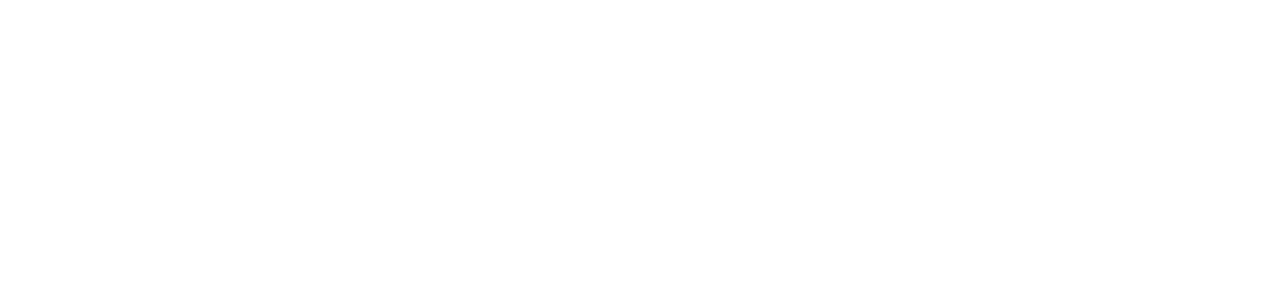
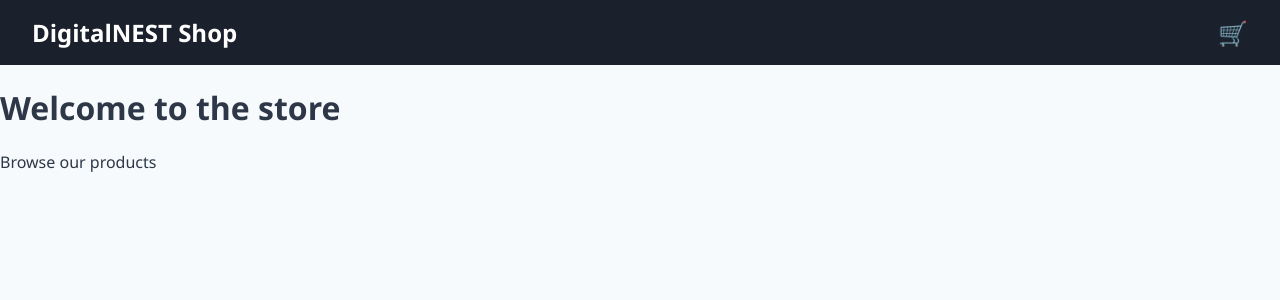
Before and after one commit to vlomeli/cart-api, a React (Vite) app: page / in a window 1280 px wide. Shown: the top 300 px of the page. Built offline with nearby package versions, Linux system fonts and the light colour scheme.

Commit message:
setup react router and navbar

```diff
--- a/package.json
+++ b/package.json
@@ -11,7 +11,8 @@
   },
   "dependencies": {
     "react": "^19.1.0",
-    "react-dom": "^19.1.0"
+    "react-dom": "^19.1.0",
+    "react-router-dom": "^7.6.0"
   },
   "devDependencies": {
     "@eslint/js": "^9.25.0",
--- a/src/App.jsx
+++ b/src/App.jsx
@@ -1,12 +1,16 @@
-import { useState } from 'react'
-import './styles/global.css'
+import { Routes, Route } from "react-router-dom";
+import Navbar from "./components/Navbar";
+import Home from "./pages/Home";
 
 function App() {
-
   return (
     <>
+      <Navbar />
+      <Routes>
+        <Route path="/" element={<Home />} />
+      </Routes>
     </>
-  )
+  );
 }
 
-export default App
+export default App;
--- a/src/components/Navbar.jsx
+++ b/src/components/Navbar.jsx
@@ -0,0 +1,18 @@
+import { Link } from "react-router-dom";
+import "../styles/Navbar.css";
+
+function Navbar() {
+  return (
+    <nav className="navbar">
+      <div className="navbar-container">
+        <Link to="/" className="logo">
+          DigitalNEST Shop
+        </Link>
+        <div className="cart-icon">🛒</div>
+      </div>
+    </nav>
+  );
+}
+
+
+export default Navbar;
--- a/src/main.jsx
+++ b/src/main.jsx
@@ -1,9 +1,13 @@
-import { StrictMode } from 'react'
-import { createRoot } from 'react-dom/client'
-import App from './App.jsx'
+import { StrictMode } from "react";
+import { createRoot } from "react-dom/client";
+import App from "./App.jsx";
+import { BrowserRouter } from "react-router-dom";
+import "./styles/global.css";
 
-createRoot(document.getElementById('root')).render(
+createRoot(document.getElementById("root")).render(
   <StrictMode>
-    <App />
-  </StrictMode>,
-)
+    <BrowserRouter>
+      <App />
+    </BrowserRouter>
+  </StrictMode>
+);
--- a/src/pages/Home.jsx
+++ b/src/pages/Home.jsx
@@ -0,0 +1,10 @@
+function Home() {
+  return (
+    <main className="home-container">
+      <h1> Welcome to the store </h1>
+      <p> Browse our products </p>
+    </main>
+  );
+}
+
+export default Home;
--- a/src/styles/Navbar.css
+++ b/src/styles/Navbar.css
@@ -0,0 +1,26 @@
+.navbar {
+  background-color: var(--primary-color);
+  padding: 1rem 2rem;
+  color: white;
+  position: sticky;
+  top: 0;
+  z-index: 10;
+}
+
+.navbar-container {
+  display: flex;
+  justify-content: space-between;
+  align-items: center;
+}
+
+.logo {
+  font-weight: bold;
+  font-size: 1.5rem;
+  color: white;
+  text-decoration: none;
+}
+
+.cart-icon {
+  font-size: 1.5rem;
+  cursor: pointer;
+}
--- a/src/styles/global.css
+++ b/src/styles/global.css
@@ -0,0 +1,14 @@
+:root {
+  --primary-color: #1a202c;
+  --accent-color: #f97316;
+  --text-color: #2d3748;
+  --bg-color: #f7fafc;
+  --card-bg: #fff;
+}
+
+body {
+  margin: 0;
+  font-family: 'Segoe UI', sans-serif;
+  background-color: var(--bg-color);
+  color: var(--text-color);
+}
```
Also changed, not shown: 1 other file (tests, documents, lock files or other folders).
